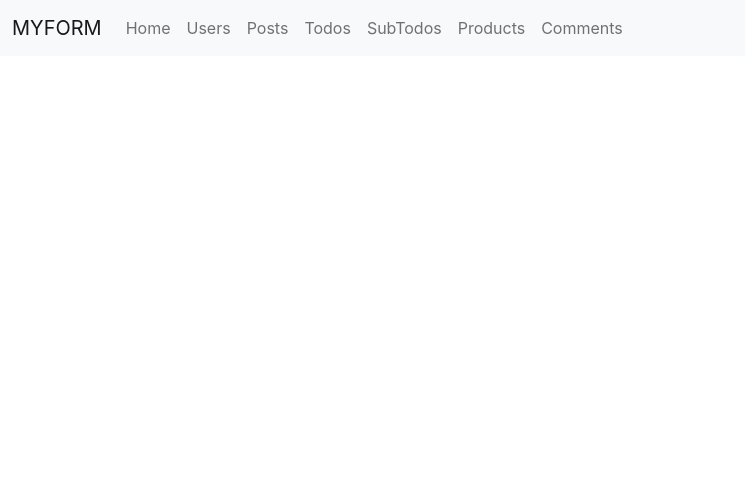
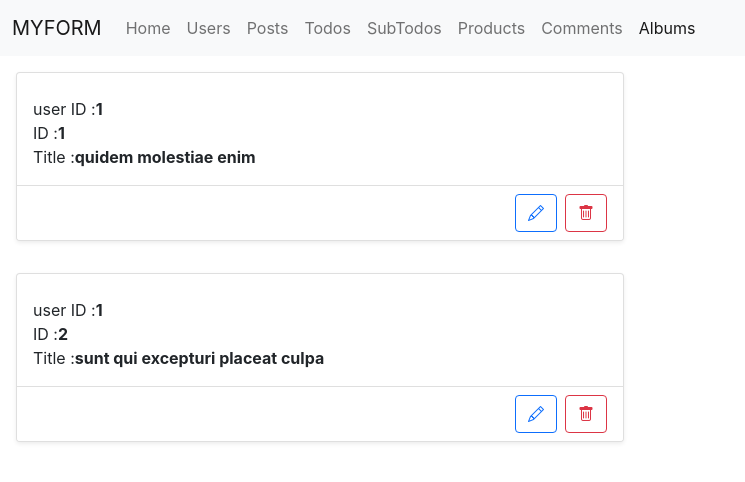
Before and after one commit to FaridFarahmandf/ReactLearning.1-class-hook, a React (Create React App) app: page /albums in a window 1280 px wide. Shown: the top 482 px of the page, without its empty margins (0-745 px from the left). Built offline with nearby package versions, Linux system fonts and the light colour scheme; no server answers.

Commit message:
create albums component and using context in it

```diff
--- /dev/null
+++ b/src/albums/Album.js
@@ -0,0 +1,47 @@
+import React, { useContext } from 'react'
+import {useLocation , Link} from 'react-router-dom'
+import { BlogContext, useBlogContext } from '../context/BlogContext';
+import {Delete_Albums} from '../context/Action'
+
+
+export default function Album(props) {
+    const location = useLocation();
+    // const {dispatch} = useContext(BlogContext)
+    const {dispatch} = useBlogContext()
+    const deleteAlbumHandler = (id) => {
+        dispatch(Delete_Albums(id))
+    }
+    return (
+        <div className='w-50 p-3'>
+            <div className='card shadow-sm '>
+              <div className='card-body'>
+                <h3 className='card-title text-center'>{props.name}</h3>
+                <div>
+                  <span>user ID :</span>
+                  <span className='fw-bold'>{props.userId}</span>
+                </div>
+                <div>
+                  <span>ID :</span>
+                  <span className='fw-bold'>{props.id}</span>
+                </div>
+                <div>
+                  <span>Title :</span>
+                  <span className='fw-bold'>{props.title}</span>
+                </div>
+              </div>
+              <div className='card-footer d-flex justify-content-end bg-white'>
+                  <Link
+                    className='btn btn-outline-primary me-2'
+                    to={`${location.pathname}/${props.id}`}
+                  >
+                    <i className='bi bi-pencil'></i>
+                  </Link>
+                  <button className='btn btn-outline-danger'
+                      onClick={()=>deleteAlbumHandler(props.id)}>
+                    <i className='bi bi-trash'></i>
+                  </button>
+                </div>
+            </div>
+          </div>
+      )
+}
--- /dev/null
+++ b/src/albums/AlbumList.js
@@ -0,0 +1,13 @@
+import React, { useContext } from 'react'
+import { BlogContext, useBlogContext } from '../context/BlogContext'
+import Album from './Album'
+export default function AlbumList() {
+    // const {blogState} = useContext(BlogContext);
+    const {blogState} = useBlogContext() ;
+    const albums = blogState.albums ;
+    return (
+        <div>
+            {albums.map((album) => <Album key={album.id} {...album}></Album>)}
+        </div>
+    )
+}
--- /dev/null
+++ b/src/albums/Albums.js
@@ -0,0 +1,24 @@
+import React , {useEffect , useContext , useState} from 'react'
+import { Loads_All_Albums } from '../context/Action'
+import { useBlogContext } from '../context/BlogContext'
+import WithLoading from '../HOC/withLoading/WithLoading'
+import AlbumList from './AlbumList'
+export default function Albums() {
+    const AlbumsWithLoading = WithLoading(AlbumList)
+
+    const [isloading , setIsLoading] = useState(true)
+
+    const {dispatch} = useBlogContext()
+    useEffect(() => {
+        dispatch(Loads_All_Albums())
+        setIsLoading(false)
+        return () => {
+
+        }
+    }, [dispatch])
+    return (
+        <div>
+            <AlbumsWithLoading isLoading={isloading} />
+        </div>
+    )
+}
--- a/src/containers/layout/Layout.js
+++ b/src/containers/layout/Layout.js
@@ -13,6 +13,7 @@ import {BrowserRouter ,
 import PostEdit from '../../posts/post/PostEdit'
 import Products from '../../product/Products'
 import Comments from '../../comment/Comments'
+import Albums from '../../albums/Albums'
 
 export default class Layout extends Component {
     render() {
@@ -27,6 +28,7 @@ export default class Layout extends Component {
                         <Route path='/todos' component={Todos} />
                         <Route path='/products' component={Products} />
                         <Route path='/comments' component={Comments} />
+                        <Route path='/albums' component={Albums} />
                         {/* <Route path='/todos/subtodos' component={SubTodos} /> */}
                     </Switch>
             </BrowserRouter>
--- /dev/null
+++ b/src/context/Action.js
@@ -0,0 +1,25 @@
+import * as actionType from './ActionType'
+
+export const Loads_All_Albums = () => {
+    return {
+        type : actionType.Load_All_Albums ,
+    }
+}
+export const Add_New_Albums = (album) => {
+    return {
+        type : actionType.Add_New_Albums ,
+        album
+    }
+}
+export const Delete_Albums = (id) => {
+    return {
+        type : actionType.Delete_Album ,
+        id
+    }
+}
+export const Edit_Albums = (id) => {
+    return {
+        type : actionType.Edit_Album ,
+        id
+    }
+}
--- /dev/null
+++ b/src/context/ActionType.js
@@ -0,0 +1,4 @@
+export const Load_All_Albums = "Load_All_Albums"
+export const Add_New_Albums = "Add_New_Albums"
+export const Delete_Album = "Delete_Album"
+export const Edit_Album = "Edit_Album"
--- /dev/null
+++ b/src/context/BlogContext.js
@@ -0,0 +1,64 @@
+// import React , {createContext , useContext, useReducer} from 'react'
+// import rootReducer from './Reducer'
+
+// const initState = {
+//     albums : [
+//         {
+//             userId: 1,
+//             id: 1,
+//             title: 'quidem molestiae enim',
+//           },
+//           {
+//             userId: 1,
+//             id: 2,
+//             title: 'sunt qui excepturi placeat culpa',
+//           },
+//     ] ,
+// }
+
+// export const BlogContext = createContext()
+
+// const BlogContextProvider =  (props) => {
+//     const [blogState , dispatch] = useReducer(rootReducer , initState) ;
+//     return (
+//         <BlogContextProvider value={{blogState , dispatch}}>
+//             {props.children}
+//         </BlogContextProvider>
+//     )
+// }
+
+// export const useBlogContext = () => {useContext(BlogContext)}
+
+// export default BlogContextProvider ;
+
+import {createContext , useReducer , useContext} from 'react'
+import rootReducer from './Reducer'
+
+const initState = {
+    albums : [
+                 {
+                    userId: 1,
+                    id: 1,
+                    title: "quidem molestiae enim"
+                },
+                {
+                    userId: 1,
+                    id: 2,
+                    title: "sunt qui excepturi placeat culpa"
+                 },
+    ]
+}
+
+export const BlogContext = createContext() ;
+
+const BlogContextProvider = (props) => {
+    const [blogState , dispatch] = useReducer(rootReducer , initState) ;
+    return (
+        <BlogContext.Provider value={{blogState,dispatch}}>
+            {props.children}
+        </BlogContext.Provider>
+    )
+};
+
+export  const useBlogContext = () => useContext(BlogContext) ;
+export default BlogContextProvider ;
--- /dev/null
+++ b/src/context/Reducer.js
@@ -0,0 +1,24 @@
+import * as actionType from './ActionType'
+const rootReucer = (state , action) => {
+    switch(action.type) {
+        case actionType.Load_All_Albums:
+            const newState = {...state} ;
+            fetch('https://jsonplaceholder.typicode.com/albums')
+            .then(res => res.json())
+            .then(ans => {
+                 console.log(ans)
+                 newState.albums = ans ;
+            })
+            return newState
+        case actionType.Add_New_Albums :
+            break
+        case actionType.Edit_Album :
+            break
+        case actionType.Delete_Album :
+            return { ...state , albums : state.albums.filter((a) => a.id !== action.id)}
+        default :
+            return state ;
+    }
+}
+
+export default rootReucer
--- a/src/index.js
+++ b/src/index.js
@@ -3,9 +3,12 @@ import ReactDOM from 'react-dom';
 import './index.css';
 import App from './App';
 import reportWebVitals from './reportWebVitals';
+
 import {createStore} from 'redux'
 import {Provider} from 'react-redux'
 import rootReducer from './redux/Reducer'
+
+import BlogContextProvider from './context/BlogContext'
 
 const store = createStore(rootReducer , window.__REDUX_DEVTOOLS_EXTENSION__ && window.__REDUX_DEVTOOLS_EXTENSION__())
 
@@ -14,7 +17,9 @@ const store = createStore(rootReducer , window.__REDUX_DEVTOOLS_EXTENSION__ && w
 ReactDOM.render(
   <React.StrictMode>
     <Provider store={store}>
+      <BlogContextProvider>
       <App />
+      </BlogContextProvider>
     </Provider>
   </React.StrictMode>,
   document.getElementById('root')
--- a/src/nav/Nav.js
+++ b/src/nav/Nav.js
@@ -52,6 +52,11 @@ export default class Nav extends Component {
                                         Comments
                                     </NavLink>
                                 </li>
+                                <li className='nav-item'>
+                                    <NavLink className='nav-link' to='/albums'>
+                                        Albums
+                                    </NavLink>
+                                </li>
                             </ul>
                         </div>
                     </div>
```
